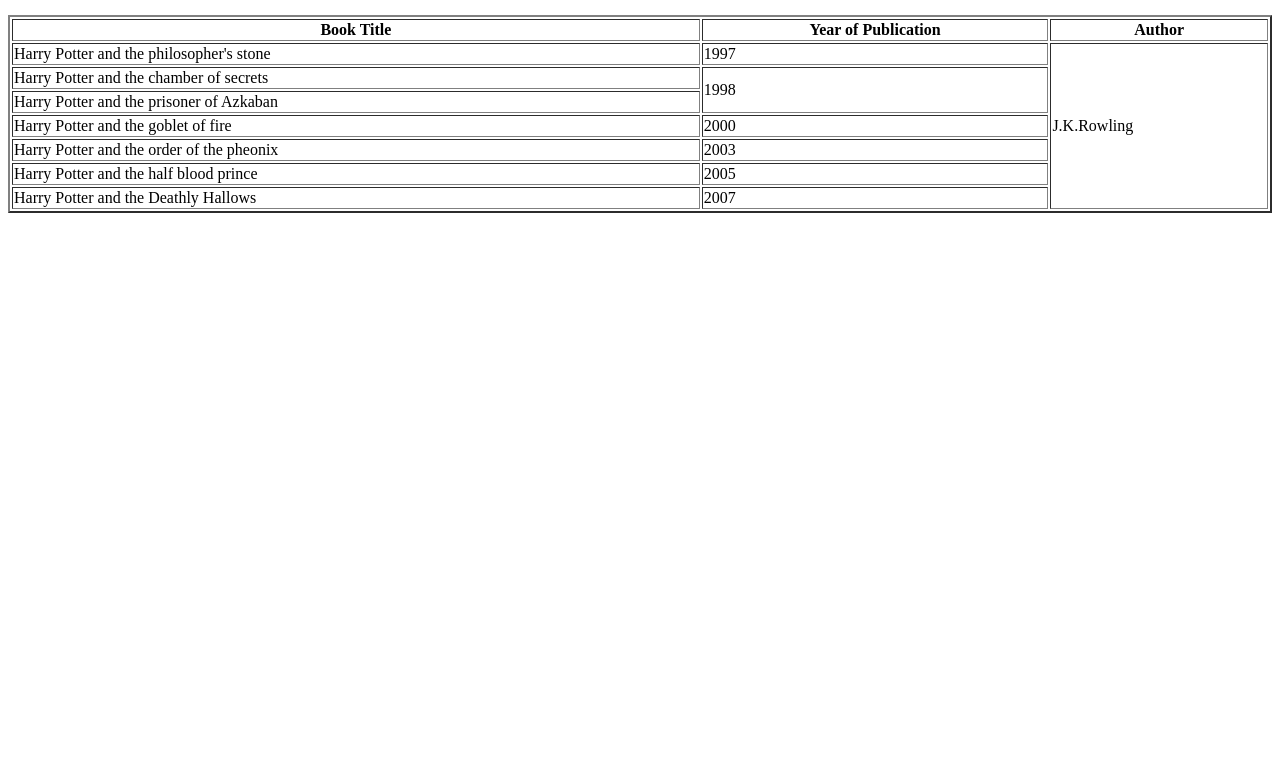
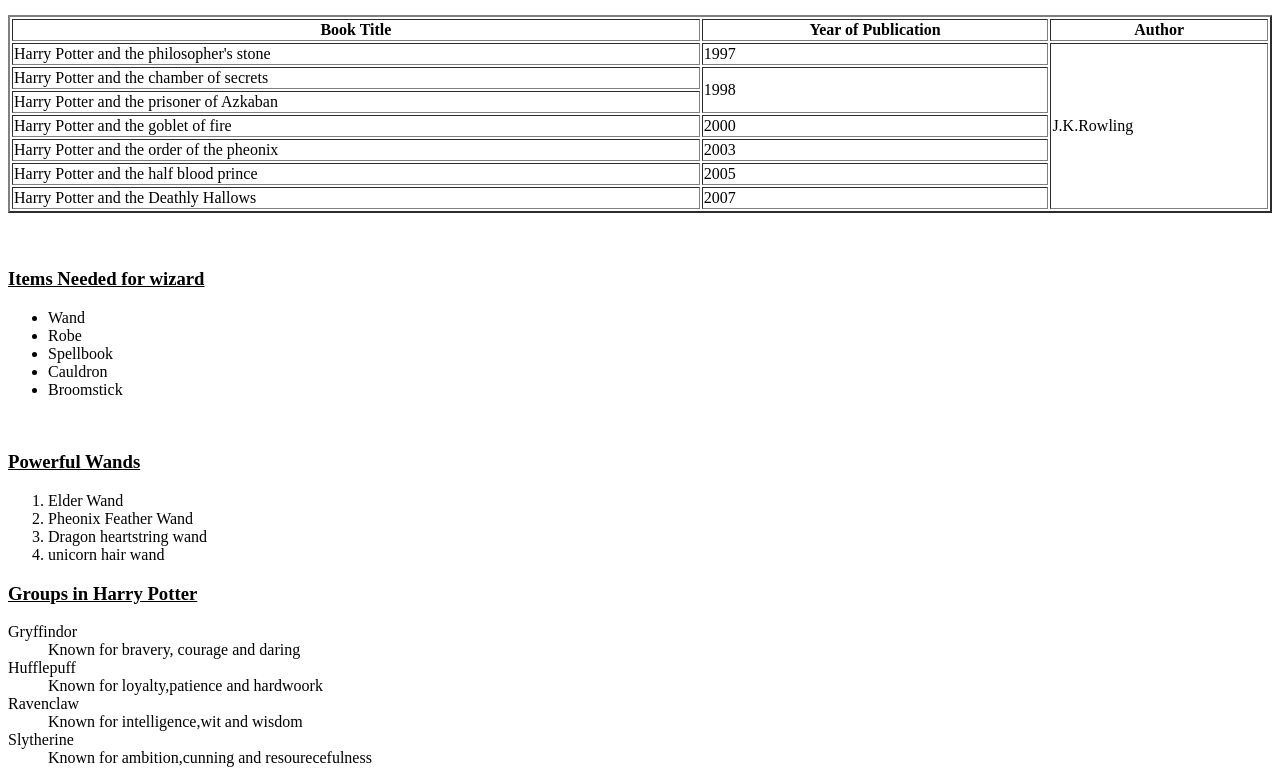
Before and after one commit to k-h-aysha/web-day2, a plain HTML site: page index.html in a window 1280 px wide. Shown: the part 574-1357 px from the top of the page. Before the commit the page ends 800 px from the top, so only its background shows below. Drawn offline with Linux system fonts and the light colour scheme.

Commit message:
list created

```diff
--- a/index.html
+++ b/index.html
@@ -16,11 +16,11 @@
     <img src="./OIP (1).jpg" alt="Harry Potter and cursed Child" width="30%">
     <img src="./11. The Australian company of Harry Potter and the Cursed Child. Photo Matt Murphy._2842.jpg" width="30%">
     <br>
-    <button action="">BOOK NOW</button>
+    <button onclick="https://www.london-theater-tickets.com/harry-potter-and-the-cursed-child-tickets/">BOOK NOW</button>
     <br><br>
 
     <!--table-->
-    <table border="2" width="100%" padding="30px">
+    <table border="2" width="100%" >
         <tr>
             <th>Book Title</th>
             <th>Year of Publication</th>
@@ -55,5 +55,53 @@
             <td>2007</td>
         </tr>
     </table>
+    <br><br>
+
+    <!--list-->
+    <u><h3>Items Needed for wizard</h3></u>
+    <ul>
+        <li>Wand</li>
+        <li>Robe</li>
+        <li>Spellbook</li>
+        <li>Cauldron</li>
+        <li>Broomstick</li>
+    </ul>
+    <br>
+    <u><h3>Powerful Wands</h3></u>
+    <ol type="1">
+        <li>Elder Wand</li>
+        <li>Pheonix Feather Wand</li>
+        <li>Dragon heartstring wand</li>
+        <li>unicorn hair wand</li>
+    </ol>
+
+    <u><h3>Groups in Harry Potter</h3></u>
+    <dl>
+        <dt>
+            Gryffindor
+        </dt>
+        <dd>
+            Known for bravery, courage and daring
+        </dd>
+        <dt>
+            Hufflepuff
+        </dt>
+        <dd>
+            Known for loyalty,patience and hardwoork
+        </dd>
+        <dt>
+            Ravenclaw
+        </dt>
+        <dd>
+            Known for intelligence,wit and wisdom
+        </dd>
+        <dt>
+            Slytherine
+        </dt>
+        <dd>
+            Known for ambition,cunning and resourecefulness
+        </dd>
+
+    </dl>
 </body>
 </html>
```
